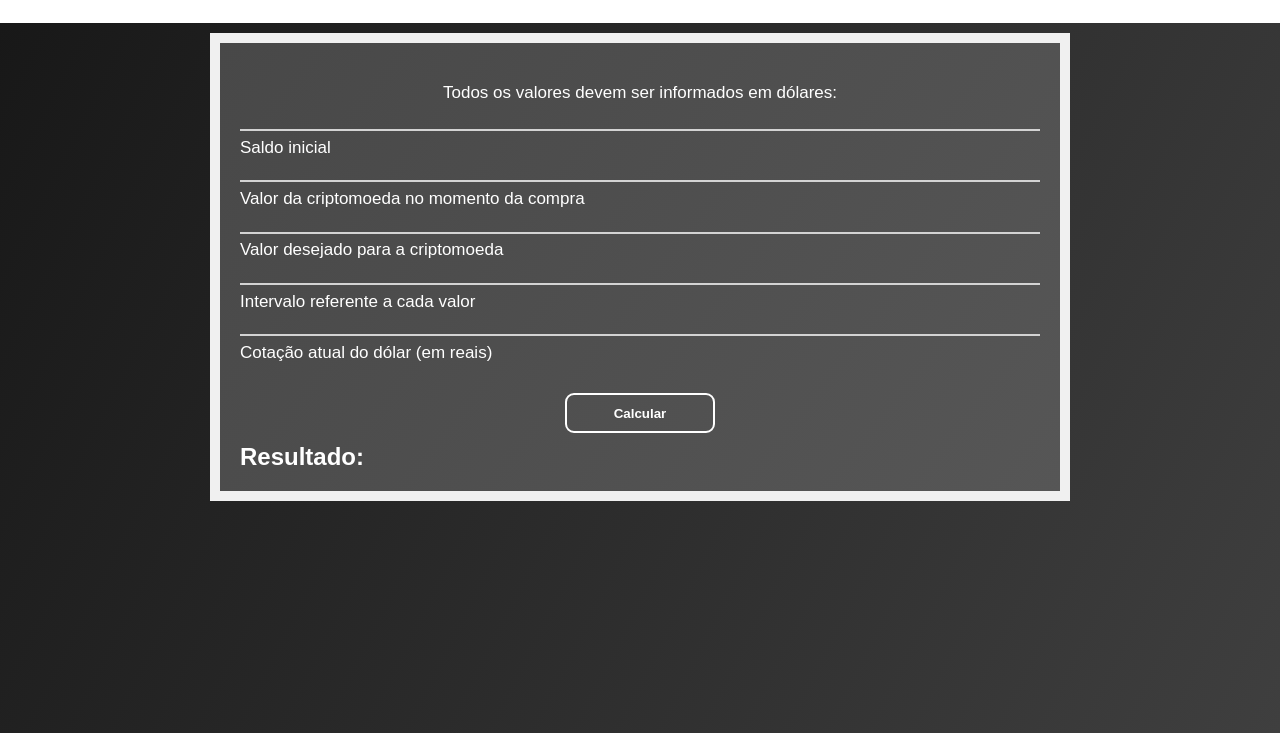
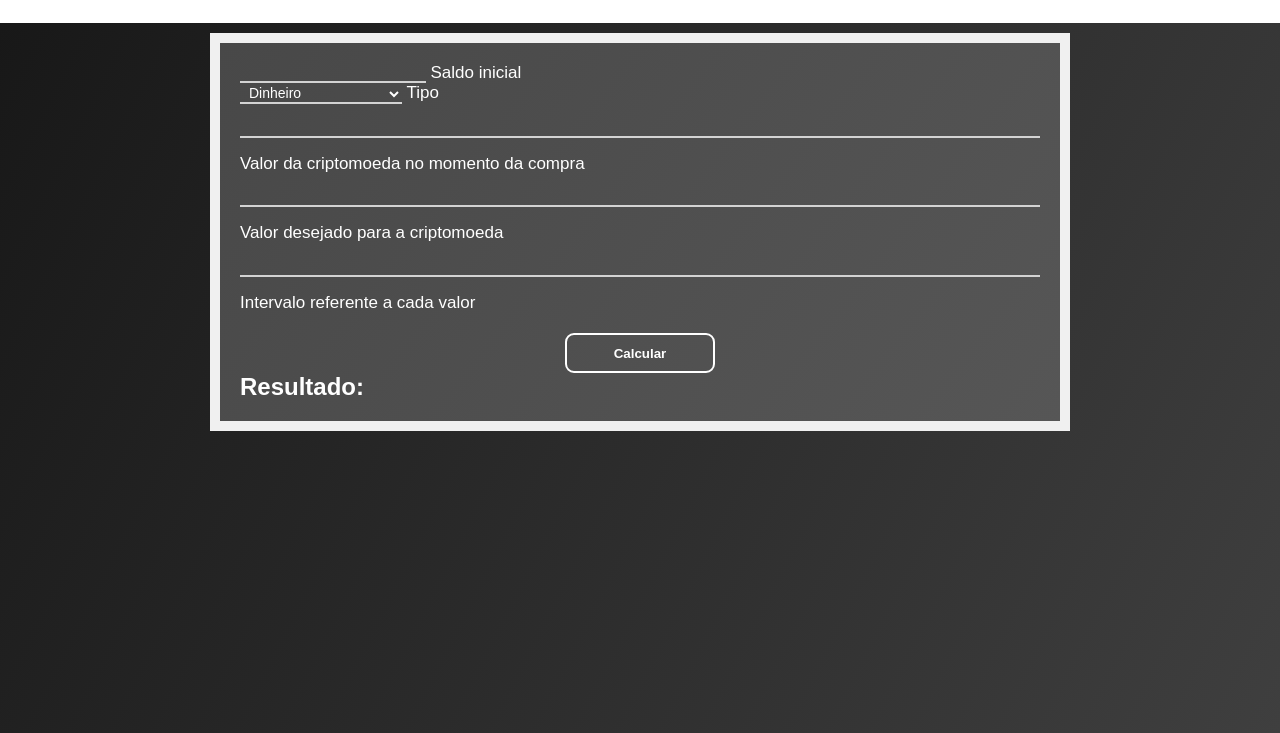
Before and after one commit to nicolasmacardoso/CRYPTOCALC, a plain HTML site: page index.html in a window 1280 px wide. Shown: the part 67-800 px from the top of the page. Drawn offline with Linux system fonts and the light colour scheme.

Commit message:
Ajustando inputs

```diff
--- a/index.html
+++ b/index.html
@@ -6,7 +6,6 @@
     <title>Calculadora de lucros com criptomoedas</title>
 
     <link rel="stylesheet" href="style.css">
-    <link rel="shortcut icon" href="favicon.png" type="image/x-icon">
     <script src="script.js"></script>
     <script src="jquery-3.7.0.min.js"></script>
 
@@ -19,14 +18,22 @@
     </header>
 
     <main>
-        <section class="dados-container">
-            <h3>
-                Todos os valores devem ser informados em dólares:
-            </h3>
+        <section>
+            <div class="input-container">
+                <div class="box-inputs">
+                    <div class="textfield">
+                        <input class="variavel-input" id="salinicial">
+                        <label for="salinicial">Saldo inicial</label>
+                    </div>
 
-            <div class="input-container">
-                <input class="variavel-input" id="salinicial">
-                <label for="salinicial">Saldo inicial</label>
+                    <div class="textfield"">
+                        <select class="variavel-input" id="tiposalini">
+                            <option value="1" selected>Dinheiro</option>
+                            <option value="2">Quantidade de tokens</option>
+                        </select>
+                        <label for="tiposalini">Tipo</label>
+                    </div>
+                </div>
 
                 <input class="variavel-input" id="criptcompra">
                 <label for="criptcompra">Valor da criptomoeda no momento da compra</label>
@@ -36,9 +43,6 @@
 
                 <input class="variavel-input" id="intervalo">
                 <label for="intervalo">Intervalo referente a cada valor</label>
-
-                <input class="variavel-input" id="dolar">
-                <label for="dolar">Cotação atual do dólar (em reais)</label>
             </div>
 
             <div class="btn-container">
@@ -55,9 +59,5 @@
             </div>
         </section>
     </main>
-
-    <footer>
-
-    </footer>
 </body>
 </html>
```
